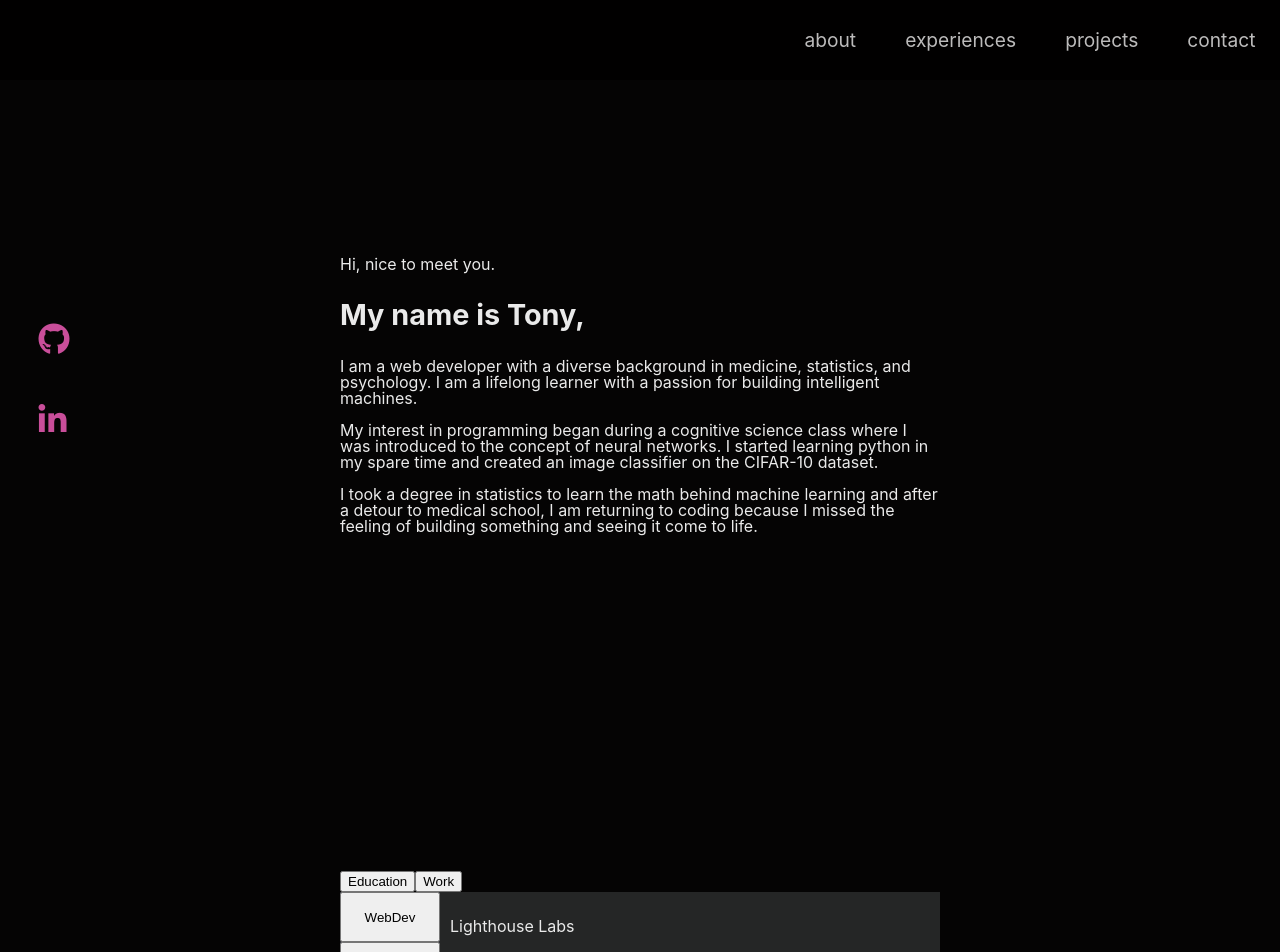
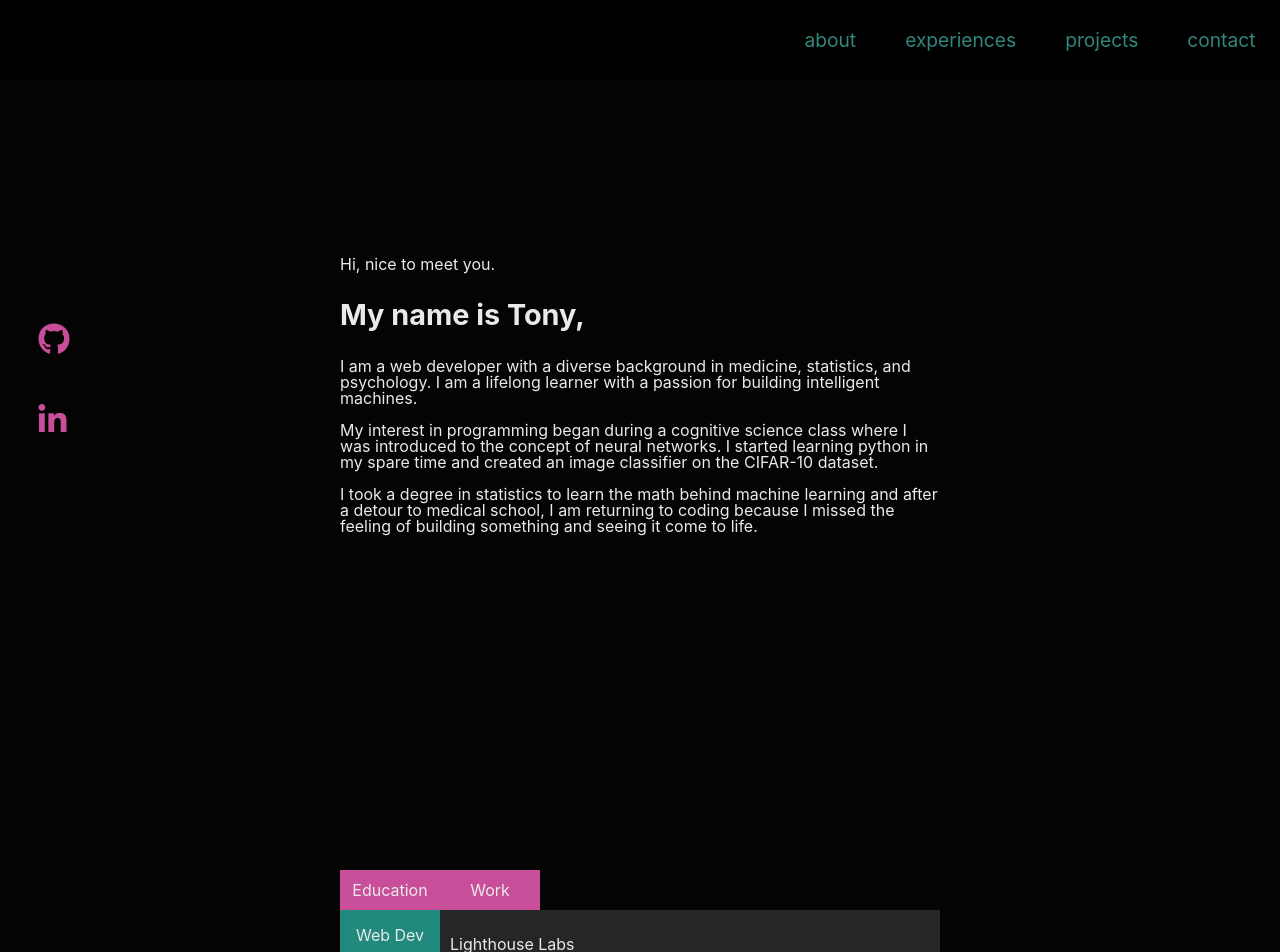
Before and after one commit to TonyHFu/portfolio-website, a React (Create React App) app: page / in a window 1280 px wide. Shown: the top 952 px of the page. Built offline with nearby package versions, Linux system fonts and the light colour scheme.

Commit message:
adds colors to experiences table

```diff
--- a/src/App.scss
+++ b/src/App.scss
@@ -23,3 +23,13 @@ br {
 footer {
 	height: 20vh;
 }
+
+button {
+	background: none;
+	color: inherit;
+	border: none;
+	padding: 0;
+	font: inherit;
+	cursor: pointer;
+	outline: inherit;
+}
--- a/src/Components/Experiences.jsx
+++ b/src/Components/Experiences.jsx
@@ -6,7 +6,7 @@ import ExperiencesListItem from "./ExperiencesListItem";
 
 const experiences = {
 	education: {
-		WebDev: {
+		"Web Dev": {
 			institution: "Lighthouse Labs",
 			program: "Web Development",
 			dates: "Feb 2022 - May 2022",
--- a/src/Components/ExperiencesNav.jsx
+++ b/src/Components/ExperiencesNav.jsx
@@ -1,3 +1,4 @@
+import "./styles/ExperiencesNav.scss";
 export default function ExperiencesNav(props) {
 	const { handleClickEducation, handleClickWork } = props;
 	return (
--- a/src/Components/styles/ExperiencesLeftNav.scss
+++ b/src/Components/styles/ExperiencesLeftNav.scss
@@ -7,5 +7,10 @@
 	button {
 		width: 100px;
 		height: 50px;
+		background-color: variables.$dark-green;
+
+		&:hover {
+			background-color: variables.$light-green;
+		}
 	}
 }
--- /dev/null
+++ b/src/Components/styles/ExperiencesNav.scss
@@ -0,0 +1,10 @@
+@use "variables";
+
+button {
+	background-color: variables.$purple;
+	padding: 10px;
+	width: 100px;
+	&:hover {
+		background-color: #e771ba;
+	}
+}
--- a/src/Components/styles/Rightnav.scss
+++ b/src/Components/styles/Rightnav.scss
@@ -9,7 +9,6 @@
 
 	a {
 		text-decoration: none;
-		// color: inherit;
-		color: #eaeaea;
+		color: variables.$light-green;
 	}
 }
```
